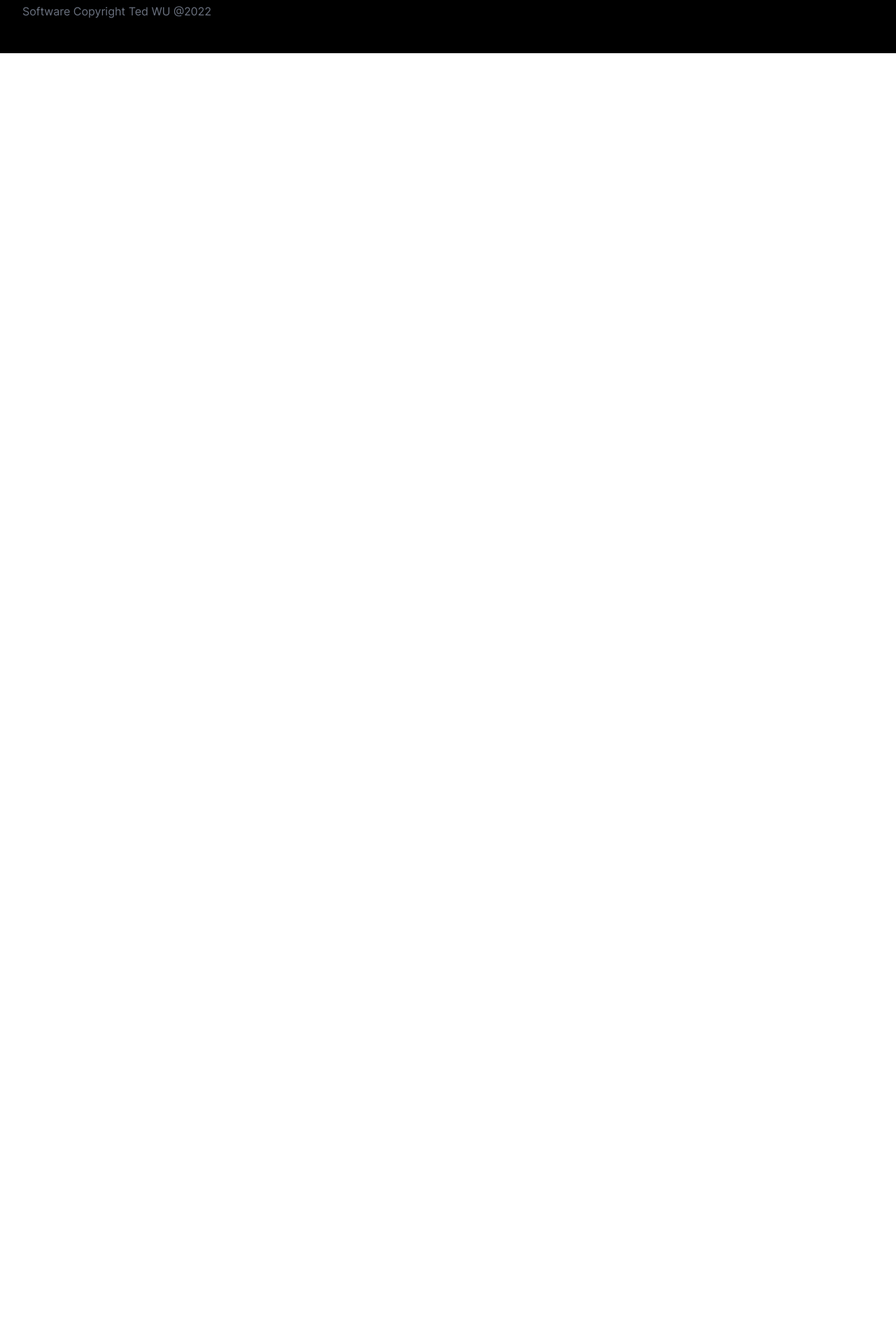
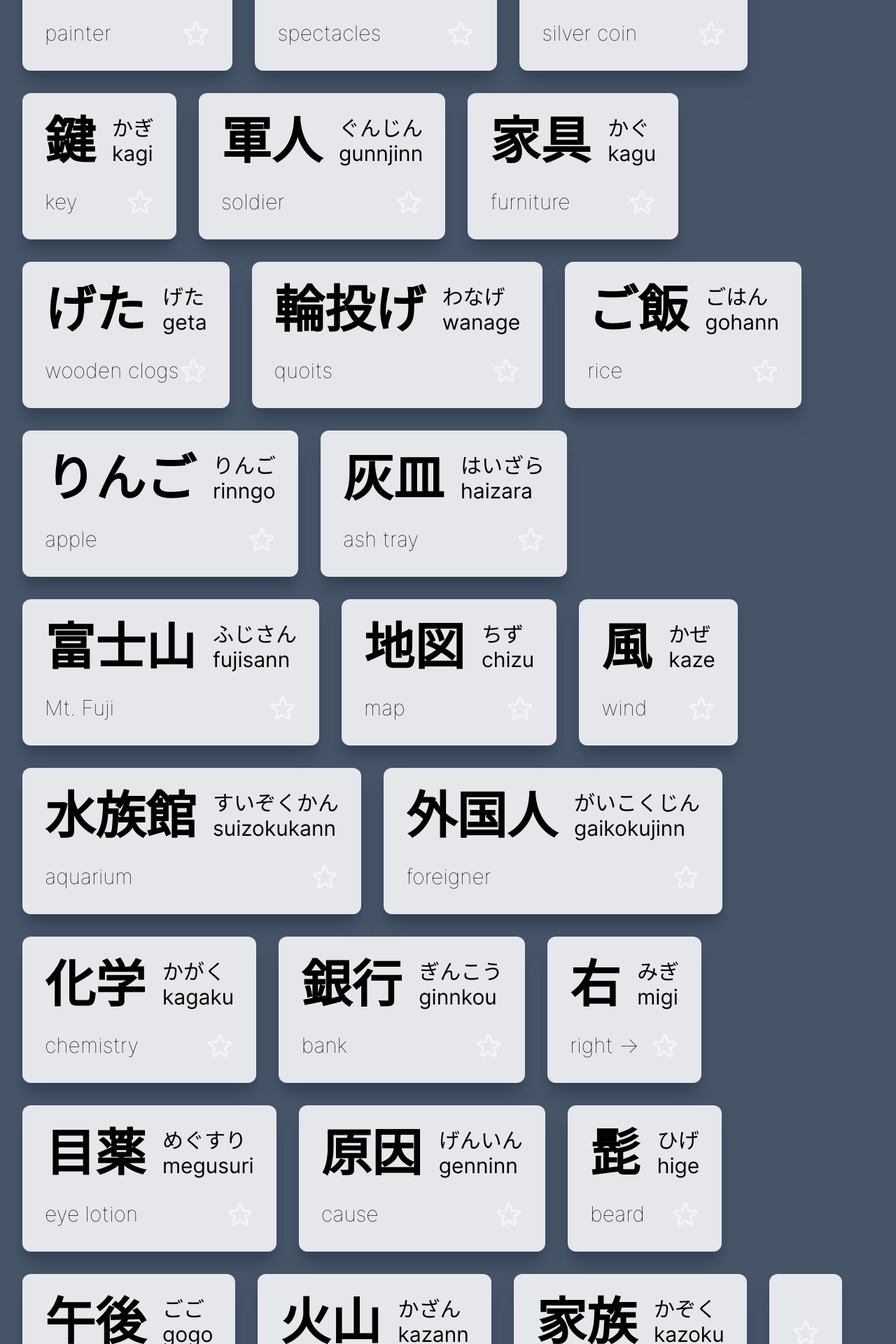
Before and after one commit to herointene/tango-kill, a Vue app: page /VocaBook/Display in a window 1280 px wide. Shown: the part 5620-7540 px from the top of the page at 70% size. Before the commit the page ends 5696 px from the top, so only its background shows below. Built offline with nearby package versions, Linux system fonts and the light colour scheme.

Commit message:
add grid view memorizable / words update

```diff
--- a/src/App.vue
+++ b/src/App.vue
@@ -45,7 +45,7 @@ setInterval(() => {
         TANGOKILL.
       </div>
       <div class="text-gray-500 ">
-        Software Copyright Ted WU @2022
+        Software Copyright (MIT) Ted WU @2022
       </div>
     </footer>
   </div>
--- a/src/VocabularyJson.json
+++ b/src/VocabularyJson.json
@@ -90,6 +90,46 @@
         ["庭","にわ","niwa","garden"],
         ["来年","らいねん","rainenn","next year"],
         ["本屋","ほんや","honnya","book store"],
+        ["画家","がか","gaka","painter"],
+        ["眼鏡","めがね","megane","spectacles"],
+        ["銀貨","ぎんか","ginnka","silver coin"],
+        ["鍵","かぎ","kagi","key"],
+        ["軍人","ぐんじん","gunnjinn","soldier"],
+        ["家具","かぐ","kagu","furniture"],
+        ["げた","げた","geta","wooden clogs"],
+        ["輪投げ","わなげ","wanage","quoits"],
+        ["ご飯","ごはん","gohann","rice"],
+        ["りんご","りんご","rinngo","apple"],
+        ["灰皿","はいざら","haizara","ash tray"],
+        ["富士山","ふじさん","fujisann","Mt. Fuji"],
+        ["地図","ちず","chizu","map"],
+        ["風","かぜ","kaze","wind"],
+        ["水族館","すいぞくかん","suizokukann","aquarium"],
+        ["外国人","がいこくじん","gaikokujinn","foreigner"],
+        ["化学","かがく","kagaku","chemistry"],
+        ["銀行","ぎんこう","ginnkou","bank"],
+        ["右","みぎ","migi","right →"],
+        ["目薬","めぐすり","megusuri","eye lotion"],
+        ["原因","げんいん","genninn","cause"],
+        ["髭","ひげ","hige","beard"],
+        ["午後","ごご","gogo","P.M."],
+        ["火山","かざん","kazann","volcano"],
+        ["家族","かぞく","kazoku","family"],
+        ["","","",""],
+        ["","","",""],
+        ["","","",""],
+        ["","","",""],
+        ["","","",""],
+        ["","","",""],
+        ["","","",""],
+        ["","","",""],
+        ["","","",""],
+        ["","","",""],
+        ["","","",""],
+        ["","","",""],
+        ["","","",""],
+        ["","","",""],
+        ["","","",""],
         ["","","",""]
 
 
--- a/src/views/VocaBook/CardDisplay.vue
+++ b/src/views/VocaBook/CardDisplay.vue
@@ -18,16 +18,22 @@
         <div
           class="rounded-l-md bg-slate-700 cursor-pointer"
           :class="{ 'bg-slate-900': !gridActive }"
-          @click="gridActive = false"
+          @click="toggleGridView(false)"
         >
-          <ViewListIcon class="text-gray-200 w-6 pt-1 m-auto" :class="{ 'text-gray-500': gridActive }" />
+          <ViewListIcon
+            class="text-gray-200 w-6 pt-1 m-auto"
+            :class="{ '!text-gray-500': gridActive }"
+          />
         </div>
         <div
           class="rounded-r-md bg-slate-700 cursor-pointer"
           :class="{ 'bg-slate-900': gridActive }"
-          @click="gridActive = true"
+          @click="toggleGridView(true)"
         >
-          <ViewGridIcon class="text-gray-200 w-6 pt-1 m-auto" :class="{ 'text-gray-500': !gridActive }" />
+          <ViewGridIcon
+            class="text-gray-200 w-6 pt-1 m-auto"
+            :class="{ '!text-gray-500': !gridActive }"
+          />
         </div>
       </div>
     </div>
@@ -65,7 +71,7 @@ export default {
   data() {
     return {
       vocaJson,
-      gridActive: false,
+      gridActive: (localStorage.getItem("GridView") == 'true') || false,
     };
   },
 
@@ -76,19 +82,23 @@ export default {
   },
 
   methods: {
+    toggleGridView(flag) {
+      localStorage.setItem("GridView", flag)
+      this.gridActive = flag
+    },
     recordStar(wKey) {
       //JSON stringfy
       if (!localStorage.getItem("Starred")) {
-        localStorage.setItem("Starred", JSON.stringify([]));
+        localStorage.setItem("Starred", JSON.stringify([]))
       }
-      let starredArray = JSON.parse(localStorage.getItem("Starred"));
-      starredArray.push(wKey);
-      localStorage.setItem("Starred", JSON.stringify(starredArray));
+      let starredArray = JSON.parse(localStorage.getItem("Starred"))
+      starredArray.push(wKey)
+      localStorage.setItem("Starred", JSON.stringify(starredArray))
     },
     delStar(wKey) {
-      let starredArray = JSON.parse(localStorage.getItem("Starred"));
-      starredArray = starredArray.filter((i) => i !== wKey);
-      localStorage.setItem("Starred", JSON.stringify(starredArray));
+      let starredArray = JSON.parse(localStorage.getItem("Starred"))
+      starredArray = starredArray.filter((i) => i !== wKey)
+      localStorage.setItem("Starred", JSON.stringify(starredArray))
     },
   },
 };
```
